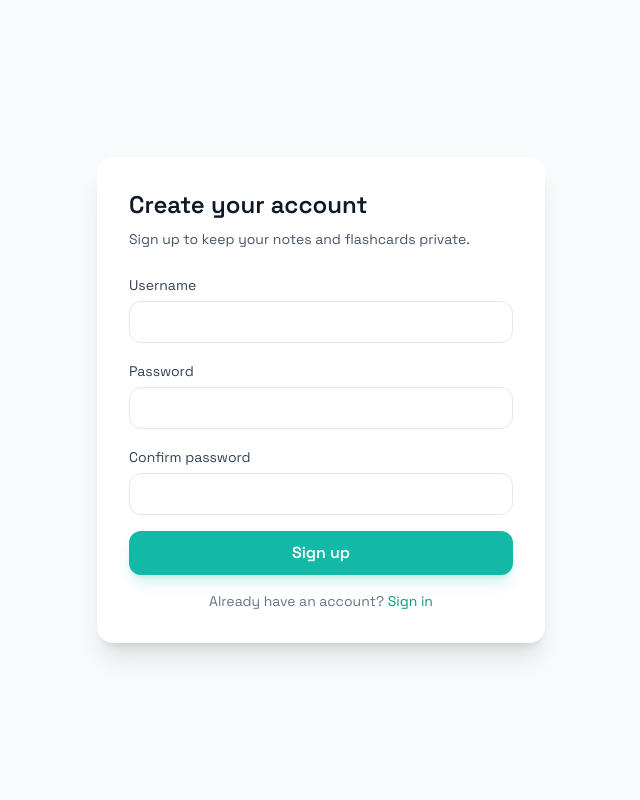
After one commit to hasan-ston/Notes_app, a Django app: page /accounts/signup/ in a window 1280 px wide. The commit adds this page. Shown: the whole page, without its empty margins (319-959 px from the left). Run offline with Django 5.2, Linux system fonts and the light colour scheme; some libraries are stand-ins or nearby versions.

Commit message:
Add signup flow and configurable admin URL

```diff
--- a/polls/templates/polls/home.html
+++ b/polls/templates/polls/home.html
@@ -24,7 +24,13 @@
                 <p class="text-slate-600 mt-2 max-w-xl">Upload notes, auto-generate flashcards, and track reviewed progress by subject.</p>
             </div>
             <div class="flex items-center gap-3">
+                {% if request.user.is_authenticated %}
+                <span class="text-sm text-slate-600">Hi, {{ request.user.username }}</span>
+                <a href="/accounts/logout/" class="glass-card px-4 py-2 rounded-xl text-sm text-slate-800 hover:-translate-y-0.5 transition">Logout</a>
+                {% else %}
                 <a href="/accounts/login/" class="glass-card px-4 py-2 rounded-xl text-sm text-slate-800 hover:-translate-y-0.5 transition">Login</a>
+                <a href="/accounts/signup/" class="glass-card px-4 py-2 rounded-xl text-sm text-slate-800 hover:-translate-y-0.5 transition">Sign up</a>
+                {% endif %}
                 <a href="/admin/" class="glass-card px-4 py-2 rounded-xl text-sm text-slate-800 hover:-translate-y-0.5 transition">Admin</a>
                 <a href="https://aistudio.google.com/app/apikey" target="_blank" class="glass-card px-4 py-2 rounded-xl text-sm text-slate-800 hover:-translate-y-0.5 transition">Get Gemini Key</a>
             </div>
--- /dev/null
+++ b/polls/templates/registration/signup.html
@@ -0,0 +1,46 @@
+<!DOCTYPE html>
+<html lang="en">
+<head>
+    <meta charset="UTF-8">
+    <meta name="viewport" content="width=device-width, initial-scale=1.0">
+    <title>Create Account</title>
+    <script src="https://cdn.tailwindcss.com"></script>
+    <link rel="preconnect" href="https://fonts.googleapis.com">
+    <link rel="preconnect" href="https://fonts.gstatic.com" crossorigin>
+    <link href="https://fonts.googleapis.com/css2?family=Space+Grotesk:wght@400;500;600;700&display=swap" rel="stylesheet">
+    <style>
+        body { font-family: 'Space Grotesk', system-ui, -apple-system, sans-serif; background: #f8fafc; color: #0f172a; }
+    </style>
+</head>
+<body class="min-h-screen flex items-center justify-center px-4">
+    <div class="w-full max-w-md bg-white rounded-2xl shadow-xl p-8">
+        <h1 class="text-2xl font-semibold text-slate-900 mb-2">Create your account</h1>
+        <p class="text-sm text-slate-600 mb-6">Sign up to keep your notes and flashcards private.</p>
+        {% if form.errors %}
+        <div class="mb-4 text-sm text-red-600 bg-red-50 border border-red-200 rounded-xl px-4 py-3">
+            Please fix the errors below.
+        </div>
+        {% endif %}
+        <form method="post" class="space-y-4">
+            {% csrf_token %}
+            <div>
+                <label class="text-sm text-slate-700">Username</label>
+                <input type="text" name="username" value="{{ form.username.value|default_if_none:'' }}" required class="mt-1 w-full rounded-xl border border-slate-200 px-3 py-2 focus:outline-none focus:ring-2 focus:ring-teal-400/60">
+                {% if form.username.errors %}<p class="text-xs text-red-600 mt-1">{{ form.username.errors.0 }}</p>{% endif %}
+            </div>
+            <div>
+                <label class="text-sm text-slate-700">Password</label>
+                <input type="password" name="password1" required class="mt-1 w-full rounded-xl border border-slate-200 px-3 py-2 focus:outline-none focus:ring-2 focus:ring-teal-400/60">
+                {% if form.password1.errors %}<p class="text-xs text-red-600 mt-1">{{ form.password1.errors.0 }}</p>{% endif %}
+            </div>
+            <div>
+                <label class="text-sm text-slate-700">Confirm password</label>
+                <input type="password" name="password2" required class="mt-1 w-full rounded-xl border border-slate-200 px-3 py-2 focus:outline-none focus:ring-2 focus:ring-teal-400/60">
+                {% if form.password2.errors %}<p class="text-xs text-red-600 mt-1">{{ form.password2.errors.0 }}</p>{% endif %}
+            </div>
+            <button type="submit" class="w-full bg-teal-500 text-white font-semibold py-2.5 rounded-xl hover:-translate-y-0.5 transition shadow-lg shadow-teal-500/20">Sign up</button>
+            <p class="text-sm text-slate-500 text-center">Already have an account? <a href="{% url 'login' %}" class="text-teal-600 hover:text-teal-700">Sign in</a></p>
+        </form>
+    </div>
+</body>
+</html>
--- a/polls/urls.py
+++ b/polls/urls.py
@@ -9,5 +9,6 @@ urlpatterns = [
     path('generate/<int:id>/', views.generate_questions_view, name='generate_questions'),
     path('questions/<int:question_id>/toggle/', views.toggle_review, name='toggle_review'),
     path('api/generate-questions/', views.api_generate_questions, name='api_generate_questions'),
+    path('accounts/signup/', views.signup, name='signup'),
 ]
 urlpatterns += static(settings.STATIC_URL, document_root=settings.STATIC_ROOT)
--- a/polls/views.py
+++ b/polls/views.py
@@ -6,6 +6,8 @@ import pymupdf
 import requests
 from django.conf import settings
 from django.contrib import messages
+from django.contrib.auth import login
+from django.contrib.auth.forms import UserCreationForm
 from django.contrib.auth.decorators import login_required
 from django.core.cache import cache
 from django.db import transaction
@@ -142,6 +144,23 @@ def toggle_review(request, question_id):
     return redirect('details', id=question.note_set.id)
 
 
+def signup(request):
+    """Simple sign-up that creates a user and logs them in."""
+    if request.user.is_authenticated:
+        return redirect("home")
+
+    if request.method == "POST":
+        form = UserCreationForm(request.POST)
+        if form.is_valid():
+            user = form.save()
+            login(request, user)
+            return redirect("home")
+    else:
+        form = UserCreationForm()
+
+    return render(request, "registration/signup.html", {"form": form})
+
+
 def _download_file_to_temp(url: str) -> str:
     """Download a remote file to a temp path and return it."""
     with tempfile.NamedTemporaryFile(delete=False) as tmp:
--- a/todo_app/urls.py
+++ b/todo_app/urls.py
@@ -14,14 +14,17 @@ Including another URLconf
     1. Import the include() function: from django.urls import include, path
     2. Add a URL to urlpatterns:  path('blog/', include('blog.urls'))
 """
+import os
 from django.contrib import admin
 from django.urls import path, include, re_path
 from django.conf import settings
 from django.conf.urls.static import static
 from django.views.static import serve
 
+admin_path = os.environ.get("ADMIN_URL", "admin/")
+
 urlpatterns = [
-    path('admin/', admin.site.urls),
+    path(admin_path, admin.site.urls),
     path('', include('polls.urls')),
     path('accounts/', include('django.contrib.auth.urls')),
 ]
```
Also changed, not shown: README.md.
